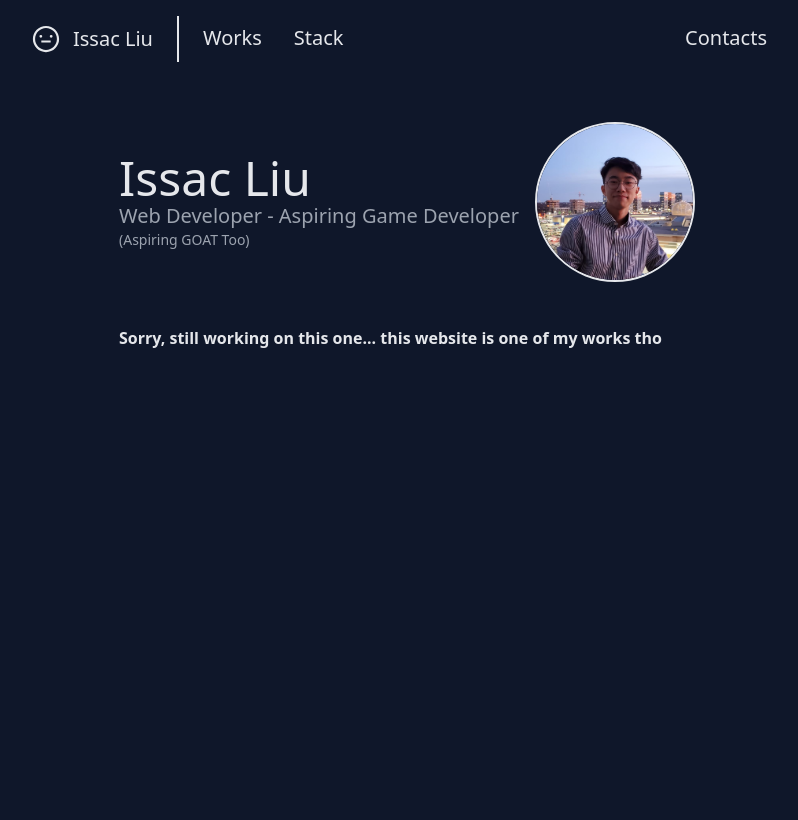
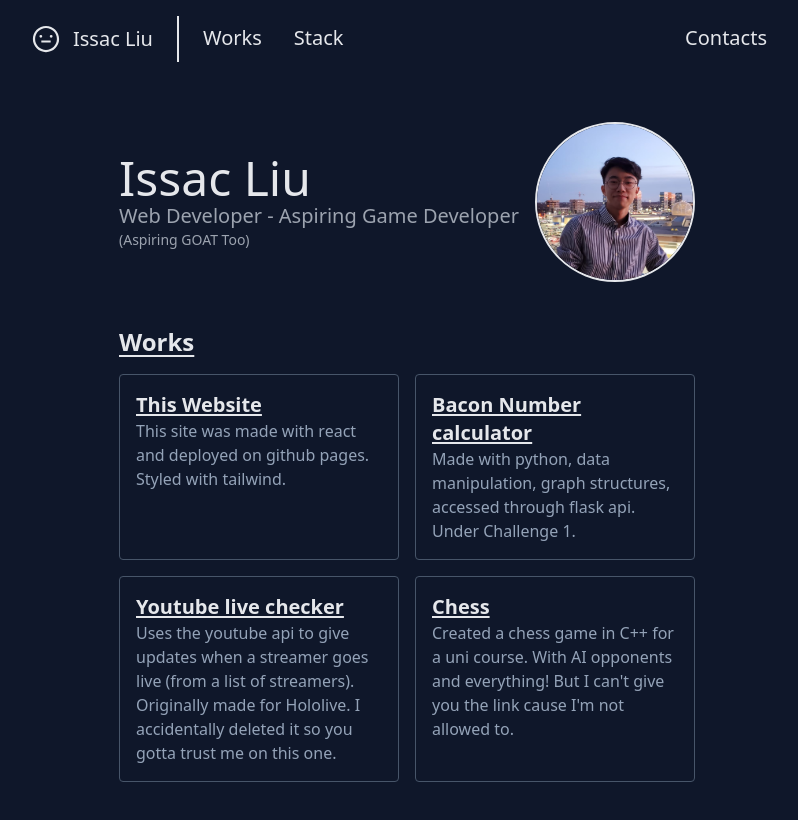
Before and after one commit to yung-tat/yung-tat.github.io, a React (Create React App) app: page /works in a window 1280 px wide. Shown: the top 820 px of the page, without its empty margins (233-1031 px from the left). Built offline with nearby package versions, Linux system fonts and the light colour scheme.

Commit message:
Fill Works site

```diff
--- /dev/null
+++ b/src/components/WorkItem.tsx
@@ -0,0 +1,27 @@
+import * as React from 'react';
+
+export interface IWorkItemProps {
+  name: string;
+  href: string;
+  desc: string;
+}
+
+export default class WorkItem extends React.Component<IWorkItemProps> {
+  public render() {
+    return (
+      <div className='h-50 rounded border border-slate-600 p-4 overflow-hidden'>
+        <a
+          href={this.props.href}
+          target="_blank"
+          rel="noreferrer"
+          className='text-xl underline underline-offset-2 mb-4'
+        >
+          {this.props.name}
+        </a>
+        <p className='text-md font-light text-slate-400'>
+          {this.props.desc}
+        </p>
+      </div>
+    );
+  }
+}
--- a/src/pages/Works.tsx
+++ b/src/pages/Works.tsx
@@ -1,6 +1,7 @@
 import * as React from 'react';
 import { motion } from 'framer-motion';
 import { routeAnim } from '../components/Anims';
+import WorkItem from '../components/WorkItem';
 
 export interface IWorksProps {
 }
@@ -15,7 +16,29 @@ export default class Works extends React.Component<IWorksProps> {
         variants={routeAnim}
         className='max-w-xl m-auto centered text-gray-200 font-semibold pb-40'
       >
-        Sorry, still working on this one... this website is one of my works tho
+        <h1 className='text-2xl underline underline-offset-4 mb-4'>Works</h1>
+        <div className='grid grid-cols-2 gap-4'>
+          <WorkItem
+            name="This Website"
+            href=""
+            desc="This site was made with react and deployed on github pages. Styled with tailwind."
+          />
+          <WorkItem
+            name="Bacon Number calculator"
+            href="https://github.com/yung-tat/Timbles-Challenges"
+            desc="Made with python, data manipulation, graph structures, accessed through flask api. Under Challenge 1."
+          />
+          <WorkItem
+            name="Youtube live checker"
+            href=""
+            desc="Uses the youtube api to give updates when a streamer goes live (from a list of streamers). Originally made for Hololive. I accidentally deleted it so you gotta trust me on this one."
+          />
+          <WorkItem
+            name="Chess"
+            href=""
+            desc="Created a chess game in C++ for a uni course. With AI opponents and everything! But I can't give you the link cause I'm not allowed to."
+          />
+        </div>
       </motion.div>
     );
   }
```
